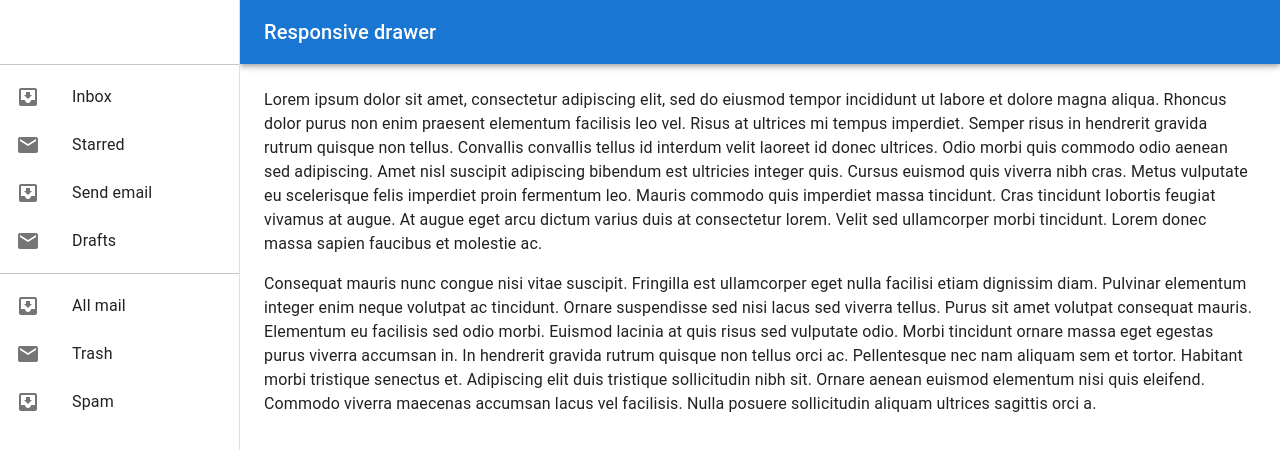
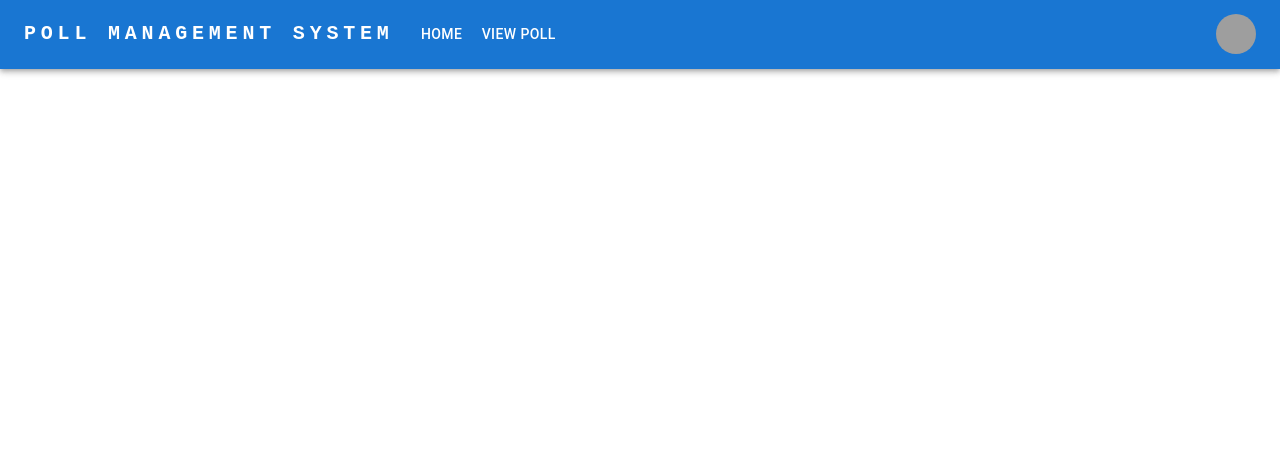
Before and after one commit to nishaa22/Polling_App, a React (Create React App) app: page /dashboard in a window 1280 px wide. Shown: the top 450 px of the page. Built offline with nearby package versions, Linux system fonts and the light colour scheme; grey boxes are pictures that could not be loaded.

Commit message:
view poll

```diff
--- a/src/components/Dashboard.js
+++ b/src/components/Dashboard.js
@@ -1,166 +1,164 @@
 import * as React from 'react';
-import PropTypes from 'prop-types';
 import AppBar from '@mui/material/AppBar';
 import Box from '@mui/material/Box';
-import CssBaseline from '@mui/material/CssBaseline';
-import Divider from '@mui/material/Divider';
-import Drawer from '@mui/material/Drawer';
+import Toolbar from '@mui/material/Toolbar';
 import IconButton from '@mui/material/IconButton';
-import InboxIcon from '@mui/icons-material/MoveToInbox';
-import List from '@mui/material/List';
-import ListItem from '@mui/material/ListItem';
-import ListItemButton from '@mui/material/ListItemButton';
-import ListItemIcon from '@mui/material/ListItemIcon';
-import ListItemText from '@mui/material/ListItemText';
-import MailIcon from '@mui/icons-material/Mail';
+import Typography from '@mui/material/Typography';
+import Menu from '@mui/material/Menu';
 import MenuIcon from '@mui/icons-material/Menu';
-import Toolbar from '@mui/material/Toolbar';
-import Typography from '@mui/material/Typography';
+import Container from '@mui/material/Container';
+import Avatar from '@mui/material/Avatar';
+import Button from '@mui/material/Button';
+import Tooltip from '@mui/material/Tooltip';
+import MenuItem from '@mui/material/MenuItem';
+import AdbIcon from '@mui/icons-material/Adb';
+import ViewPolls from './ViewPolls';
 
-const drawerWidth = 240;
+const pages = ['Home', 'View Poll' ];
+const settings = ['Profile', 'Logout'];
 
-function ResponsiveDrawer(props) {
-  const { window } = props;
-  const [mobileOpen, setMobileOpen] = React.useState(false);
+const ResponsiveAppBar = () => {
+  const [anchorElNav, setAnchorElNav] = React.useState(null);
+  const [anchorElUser, setAnchorElUser] = React.useState(null);
 
-  const handleDrawerToggle = () => {
-    setMobileOpen(!mobileOpen);
+  const handleOpenNavMenu = (event) => {
+    setAnchorElNav(event.currentTarget);
+  };
+  const handleOpenUserMenu = (event) => {
+    setAnchorElUser(event.currentTarget);
   };
 
-  const drawer = (
-    <div>
-      <Toolbar />
-      <Divider />
-      <List>
-        {['Inbox', 'Starred', 'Send email', 'Drafts'].map((text, index) => (
-          <ListItem key={text} disablePadding>
-            <ListItemButton>
-              <ListItemIcon>
-                {index % 2 === 0 ? <InboxIcon /> : <MailIcon />}
-              </ListItemIcon>
-              <ListItemText primary={text} />
-            </ListItemButton>
-          </ListItem>
-        ))}
-      </List>
-      <Divider />
-      <List>
-        {['All mail', 'Trash', 'Spam'].map((text, index) => (
-          <ListItem key={text} disablePadding>
-            <ListItemButton>
-              <ListItemIcon>
-                {index % 2 === 0 ? <InboxIcon /> : <MailIcon />}
-              </ListItemIcon>
-              <ListItemText primary={text} />
-            </ListItemButton>
-          </ListItem>
-        ))}
-      </List>
-    </div>
-  );
+  const handleCloseNavMenu = () => {
+    setAnchorElNav(null);
+  };
 
-  const container = window !== undefined ? () => window().document.body : undefined;
+  const handleCloseUserMenu = () => {
+    setAnchorElUser(null);
+  };
 
   return (
-    <Box sx={{ display: 'flex' }}>
-      <CssBaseline />
-      <AppBar
-        position="fixed"
+    <>
+    <AppBar position="static">
+      <Container maxWidth="xl">
+        <Toolbar disableGutters>
+          <Typography
+            variant="h6"
+            noWrap
+            component="a"
+            href="/"
             sx={{
-          width: { sm: `calc(100% - ${drawerWidth}px)` },
-          ml: { sm: `${drawerWidth}px` },
+              mr: 2,
+              display: { xs: 'none', md: 'flex' },
+              fontFamily: 'monospace',
+              fontWeight: 700,
+              letterSpacing: '.3rem',
+              color: 'inherit',
+              textDecoration: 'none',
             }}
           >
-        <Toolbar>
+            POLL MANAGEMENT SYSTEM
+          </Typography>
+
+          <Box sx={{ flexGrow: 1, display: { xs: 'flex', md: 'none' } }}>
             <IconButton
+              size="large"
+              aria-label="account of current user"
+              aria-controls="menu-appbar"
+              aria-haspopup="true"
+              onClick={handleOpenNavMenu}
               color="inherit"
-            aria-label="open drawer"
-            edge="start"
-            onClick={handleDrawerToggle}
-            sx={{ mr: 2, display: { sm: 'none' } }}
             >
               <MenuIcon />
             </IconButton>
-          <Typography variant="h6" noWrap component="div">
-            Responsive drawer
-          </Typography>
-        </Toolbar>
-      </AppBar>
-      <Box
-        component="nav"
-        sx={{ width: { sm: drawerWidth }, flexShrink: { sm: 0 } }}
-        aria-label="mailbox folders"
-      >
-        {/* The implementation can be swapped with js to avoid SEO duplication of links. */}
-        <Drawer
-          container={container}
-          variant="temporary"
-          open={mobileOpen}
-          onClose={handleDrawerToggle}
-          ModalProps={{
-            keepMounted: true, // Better open performance on mobile.
+            <Menu
+              id="menu-appbar"
+              anchorEl={anchorElNav}
+              anchorOrigin={{
+                vertical: 'bottom',
+                horizontal: 'left',
               }}
+              keepMounted
+              transformOrigin={{
+                vertical: 'top',
+                horizontal: 'left',
+              }}
+              open={Boolean(anchorElNav)}
+              onClose={handleCloseNavMenu}
               sx={{
-            display: { xs: 'block', sm: 'none' },
-            '& .MuiDrawer-paper': { boxSizing: 'border-box', width: drawerWidth },
+                display: { xs: 'block', md: 'none' },
               }}
             >
-          {drawer}
-        </Drawer>
-        <Drawer
-          variant="permanent"
+              {pages.map((page) => (
+                <MenuItem key={page} onClick={handleCloseNavMenu}>
+                  <Typography textAlign="center">{page}</Typography>
+                </MenuItem>
+              ))}
+            </Menu>
+          </Box>
+          <Typography
+            variant="h5"
+            noWrap
+            component="a"
+            href=""
             sx={{
-            display: { xs: 'none', sm: 'block' },
-            '& .MuiDrawer-paper': { boxSizing: 'border-box', width: drawerWidth },
+              mr: 2,
+              display: { xs: 'flex', md: 'none' },
+              flexGrow: 1,
+              fontFamily: 'monospace',
+              fontWeight: 700,
+              letterSpacing: '.3rem',
+              color: 'inherit',
+              textDecoration: 'none',
             }}
-          open
           >
-          {drawer}
-        </Drawer>
+            POLL MANAGEMENT SYSTEM
+          </Typography>
+          <Box sx={{ flexGrow: 1, display: { xs: 'none', md: 'flex' } }}>
+            {pages.map((page) => (
+              <Button
+                key={page}
+                onClick={handleCloseNavMenu}
+                sx={{ my: 2, color: 'white', display: 'block' }}
+              >
+                {page}
+              </Button>
+            ))}
           </Box>
-      <Box
-        component="main"
-        sx={{ flexGrow: 1, p: 3, width: { sm: `calc(100% - ${drawerWidth}px)` } }}
+
+          <Box sx={{ flexGrow: 0 }}>
+            <Tooltip title="Open settings">
+              <IconButton onClick={handleOpenUserMenu} sx={{ p: 0 }}>
+                <Avatar alt="" src="/static/images/avatar/2.jpg" />
+              </IconButton>
+            </Tooltip>
+            <Menu
+              sx={{ mt: '45px' }}
+              id="menu-appbar"
+              anchorEl={anchorElUser}
+              anchorOrigin={{
+                vertical: 'top',
+                horizontal: 'right',
+              }}
+              keepMounted
+              transformOrigin={{
+                vertical: 'top',
+                horizontal: 'right',
+              }}
+              open={Boolean(anchorElUser)}
+              onClose={handleCloseUserMenu}
             >
-        <Toolbar />
-        <Typography paragraph>
-          Lorem ipsum dolor sit amet, consectetur adipiscing elit, sed do eiusmod
-          tempor incididunt ut labore et dolore magna aliqua. Rhoncus dolor purus non
-          enim praesent elementum facilisis leo vel. Risus at ultrices mi tempus
-          imperdiet. Semper risus in hendrerit gravida rutrum quisque non tellus.
-          Convallis convallis tellus id interdum velit laoreet id donec ultrices.
-          Odio morbi quis commodo odio aenean sed adipiscing. Amet nisl suscipit
-          adipiscing bibendum est ultricies integer quis. Cursus euismod quis viverra
-          nibh cras. Metus vulputate eu scelerisque felis imperdiet proin fermentum
-          leo. Mauris commodo quis imperdiet massa tincidunt. Cras tincidunt lobortis
-          feugiat vivamus at augue. At augue eget arcu dictum varius duis at
-          consectetur lorem. Velit sed ullamcorper morbi tincidunt. Lorem donec massa
-          sapien faucibus et molestie ac.
-        </Typography>
-        <Typography paragraph>
-          Consequat mauris nunc congue nisi vitae suscipit. Fringilla est ullamcorper
-          eget nulla facilisi etiam dignissim diam. Pulvinar elementum integer enim
-          neque volutpat ac tincidunt. Ornare suspendisse sed nisi lacus sed viverra
-          tellus. Purus sit amet volutpat consequat mauris. Elementum eu facilisis
-          sed odio morbi. Euismod lacinia at quis risus sed vulputate odio. Morbi
-          tincidunt ornare massa eget egestas purus viverra accumsan in. In hendrerit
-          gravida rutrum quisque non tellus orci ac. Pellentesque nec nam aliquam sem
-          et tortor. Habitant morbi tristique senectus et. Adipiscing elit duis
-          tristique sollicitudin nibh sit. Ornare aenean euismod elementum nisi quis
-          eleifend. Commodo viverra maecenas accumsan lacus vel facilisis. Nulla
-          posuere sollicitudin aliquam ultrices sagittis orci a.
-        </Typography>
+              {settings.map((setting) => (
+                <MenuItem key={setting} onClick={handleCloseUserMenu}>
+                  <Typography textAlign="center">{setting}</Typography>
+                </MenuItem>
+              ))}
+            </Menu>
           </Box>
-    </Box>
+        </Toolbar>
+      </Container>
+    </AppBar>
+    {/* <ViewPolls/> */}
+    </>
   );
-}
-
-ResponsiveDrawer.propTypes = {
-  /**
-   * Injected by the documentation to work in an iframe.
-   * You won't need it on your project.
-   */
-  window: PropTypes.func,
 };
-
-export default ResponsiveDrawer;
+export default ResponsiveAppBar;
--- a/src/components/Home.js
+++ b/src/components/Home.js
@@ -89,8 +89,8 @@
   const handleChangeIndex = (index) => {
     setValue(index);
   };
-  const signup_store = useSelector((state)=>state&&state.api_state)
-  const login_store = useSelector((state) => state && state.login_state && state.login_state);
+  const signup_store = useSelector((state) => state && state.api_state)
+  const login_store = useSelector((state) => state && state.login_state);
 
   const handleLoginSubmit = (e) => {
     console.log("login button clicked")
@@ -167,7 +167,7 @@
 
                 />
                 <Button className="my-2 w-full" variant="contained" type="submit">
-                  {login_store.isLoading?<CircularProgress sx={{'color':'white'}}/>:"Log In"}
+                  {login_store.isLoading ? <CircularProgress sx={{ 'color': 'white' }} /> : "Log In"}
                 </Button>
                 <Link to="#" underline="always">
                   {"Forgotten Password?"}
@@ -211,13 +211,15 @@
                   //   onChange={(e) => handleRegisterData(e, "role")}
 
                   >
+
                     <MenuItem value={"admin"}>Admin</MenuItem>
-                    <MenuItem value={"user"}>User</MenuItem>
+                    <MenuItem value={"guest"}>Guest</MenuItem>
                   </Select>
+
                   <FormHelperText>Please select your role</FormHelperText>
                 </FormControl>
                 <Button className="my-2 w-full" variant="contained" type="submit">
-                 {signup_store.isLoading?<CircularProgress sx={{'color':'white'}}/>:"Sign Up"}
+                  {signup_store.isLoading ? <CircularProgress sx={{ 'color': 'white' }} /> : "Sign Up"}
                 </Button>
               </form>
             </FormControl>
--- /dev/null
+++ b/src/components/ViewPolls.js
@@ -0,0 +1,26 @@
+import React from 'react'
+import { useSelector, useDispatch } from 'react-redux'
+import Button from '@mui/material/Button';
+import { viewPollRequest } from '../actions';
+const ViewPolls = () => {
+    const dispatch = useDispatch()
+    const view_polls = useSelector((state) => state.view_poll_state.data)
+    console.log(view_polls.data, "viewPoll data")
+    const handleViewPoll = () => {
+        dispatch(viewPollRequest())
+    }
+    return (
+        <>
+            <Button onClick={handleViewPoll}>View Poll</Button>
+            {
+                view_polls.data.map((val) => {
+                    return (
+                        <>{val}</>
+                    )
+                })
+            }
+        </>
+    )
+}
+
+export default ViewPolls
--- a/src/reducers/viewPolls.js
+++ b/src/reducers/viewPolls.js
@@ -7,7 +7,7 @@
     data:null
 }
 
-const viewPoll = (state=initial_state,  action) =>{
+const viewPolls = (state=initial_state,  action) =>{
     switch(action.type){
         case actions.VIEW_POLL_REQUEST:
             return {
@@ -34,4 +34,4 @@
     }
 
 }
-export default viewPoll;
+export default viewPolls;
--- a/src/saga/login.js
+++ b/src/saga/login.js
@@ -5,14 +5,15 @@
 export function* login(action) {
 
     const { username, password } = action.payload;
-    const response = yield call(
-        axios.get, `https://secure-refuge-14993.herokuapp.com/login?username=${username}&password=${password}`
-    );
+    try {
+        const response = yield call(
+            axios.get, `https://secure-refuge-14993.herokuapp.com/login?username=${username}&password=${password}`
+        );
 
-    try {
+
         if (response && response.data) {
             yield put(logInSuccess({ response: response.data }))
-            localStorage.setItem("token",response.data.token)
+            localStorage.setItem("token", response.data.token)
         }
         else {
             yield put(logInError({ error: "Data not fetched" }))
--- a/src/saga/rootsaga.js
+++ b/src/saga/rootsaga.js
@@ -2,7 +2,7 @@
 import {login} from "./login"
 import {signup} from "./signup"
 import * as action from "../constant"
-import viewPoll from "./viewPoll";
+import viewPolls from "./viewPolls";
 
 function* signupBind(){
      yield takeLatest(action.SIGN_UP_REQUEST, signup)
@@ -13,7 +13,7 @@
 }
 
 function* viewPollBind(){
-     yield takeLatest(action.VIEW_POLL_REQUEST, viewPoll)
+     yield takeLatest(action.VIEW_POLL_REQUEST, viewPolls)
 }
 
 export default function* rootsaga(){
--- a/src/saga/signup.js
+++ b/src/saga/signup.js
@@ -4,16 +4,17 @@
 
 export function* signup(action) {
     const { username, password, role } = action.payload;
-    let response = yield call(
-        axios.get, `https://secure-refuge-14993.herokuapp.com/add_user?username=${username}&password=${password}&role=${role}`
-    );
+    try {
+        let response = yield call(
+            axios.get, `https://secure-refuge-14993.herokuapp.com/add_user?username=${username}&password=${password}&role=${role}`
+        );
 
-    try {
+
         if (response && response.data) {
             console.log("signup saga")
             yield put(signUpSuccess({ response: response.data }))
 
-            localStorage.setItem("Registered user",JSON.stringify(response))
+            localStorage.setItem("Registered user", JSON.stringify(response))
 
         }
         else {
--- a/src/saga/viewPoll.js
+++ b/src/saga/viewPolls.js
@@ -2,13 +2,13 @@
 import { put, call } from "@redux-saga/core/effects";
 import axios from "axios";
 
-export function* viewPoll(action) {
+export function* viewPolls(action) {
+    try {
+        const response = yield call(
+            axios.get, `https://secure-refuge-14993.herokuapp.com/list_polls`
+        );
 
-    const response = yield call(
-        axios.get, `https://secure-refuge-14993.herokuapp.com/list_polls`
-    );
 
-    try {
         if (response && response.data) {
             yield put(viewPollSuccess({ response: response.data }))
             // localStorage.setItem("token",response.data.token)
@@ -22,4 +22,4 @@
 
     }
 }
-export default viewPoll;
+export default viewPolls;
```
Also changed, not shown: src/reducers/rootreducer.js (line endings or trailing spaces). Lines whose indentation alone changed are shown as unchanged.
